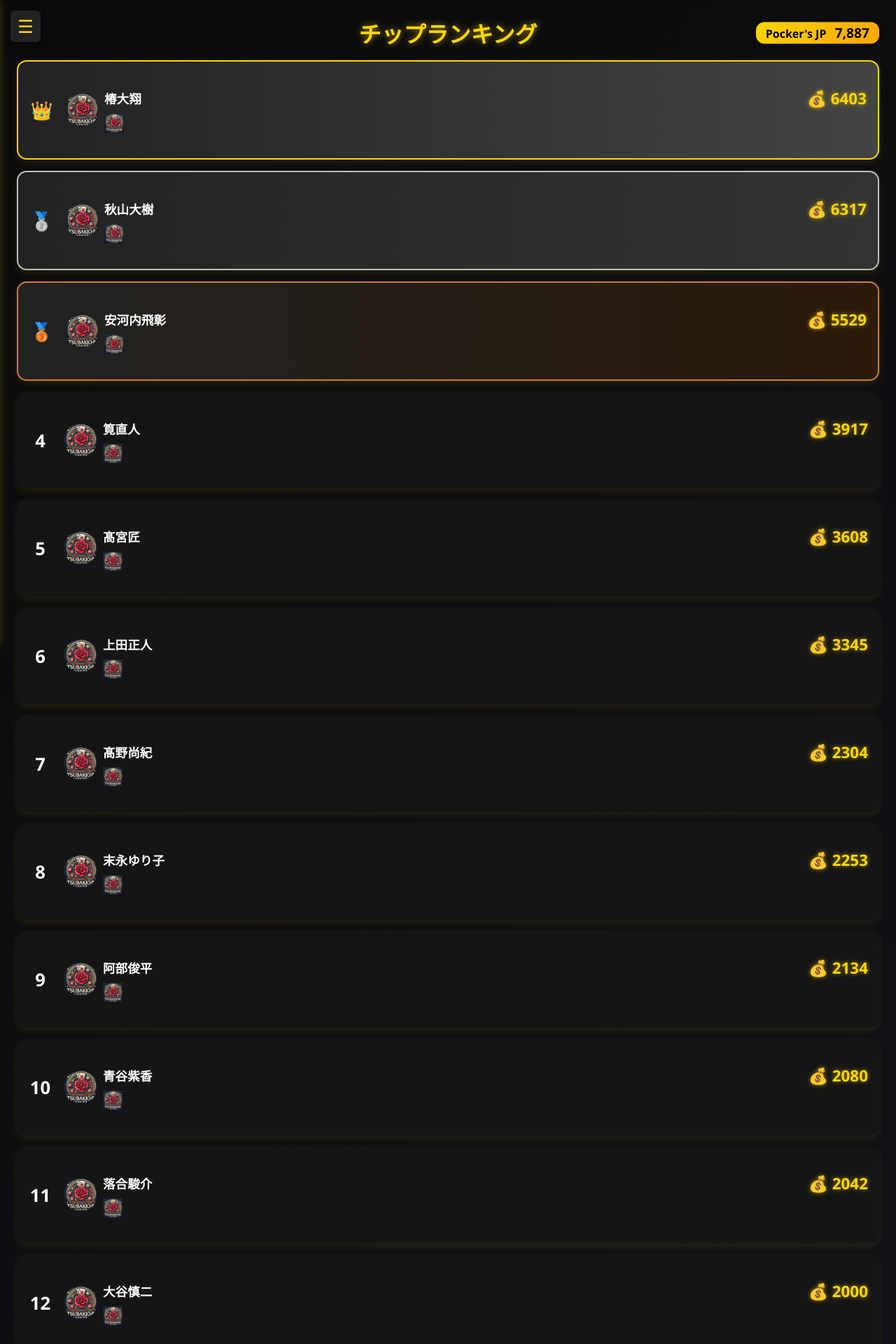
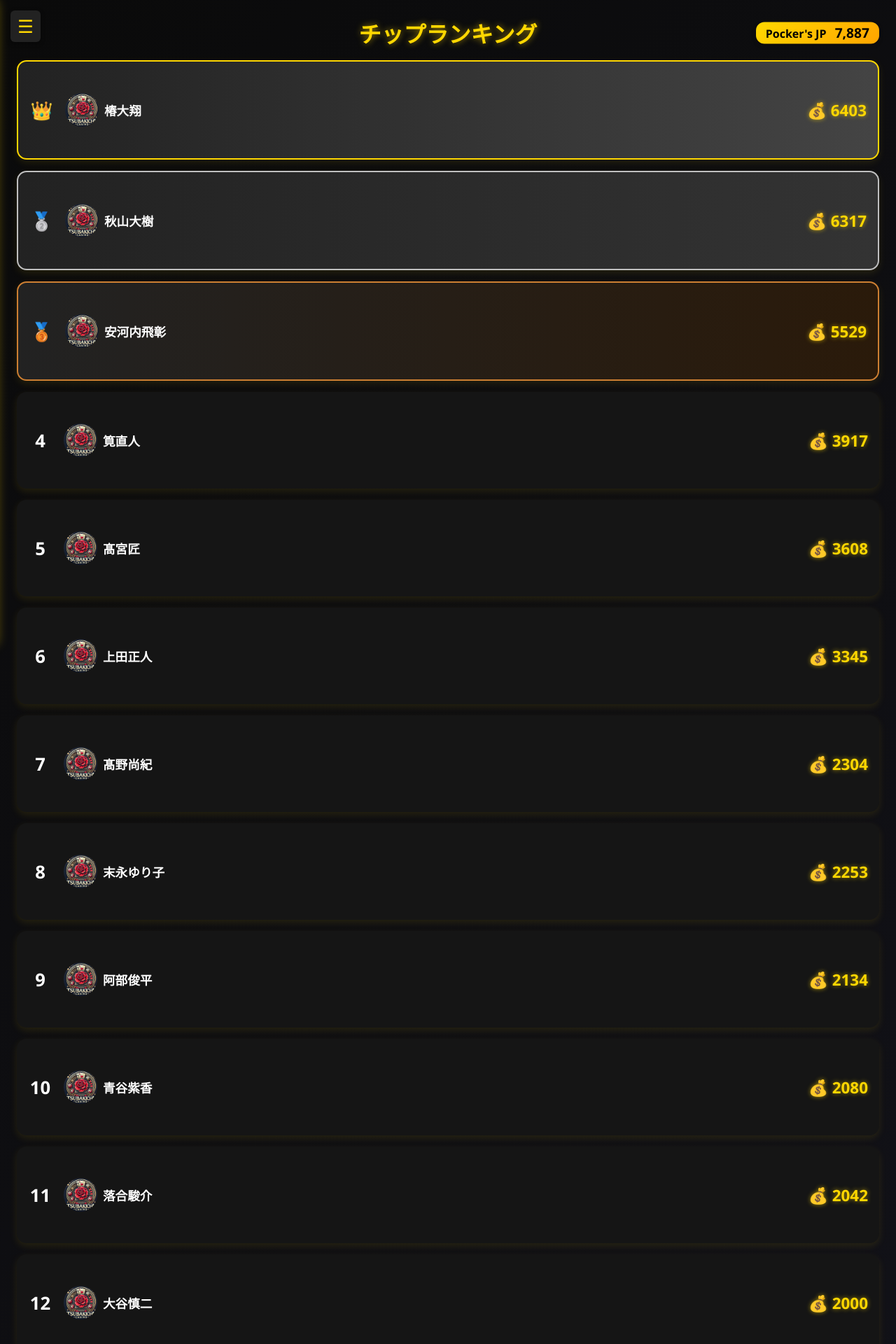
Before and after one commit to AoPong-831/casino_web, a Flask app: page /ranking in a window 1280 px wide. Shown: the top 1920 px of the page at 70% size. Run offline with Flask 3, Linux system fonts and the light colour scheme; a user stored in the database is signed in; data comes from the database, SQL or seed files in the repository.

Commit message:
いったんバッジ消した

```diff
--- a/app/templates/ranking.html
+++ b/app/templates/ranking.html
@@ -56,10 +56,10 @@
                         <span class="chip">💰 {{ user.chip }}</span>
                     </div>
                     <!-- バッジ表示欄 -->
-                    <div class="badge-container">
+                    <!--<div class="badge-container">-->
                         <!-- badgeのfor文が来る予定 -->
-                        <img src="{{ url_for('static', filename='icons/default.png')}}" alt="badge" class="user-badge">
-                    </div>
+                        <!--<img src="{{ url_for('static', filename='icons/default.png')}}" alt="badge" class="user-badge">-->
+                    <!--</div>-->
                 </div>
             </div>
         {% endfor %}
```
